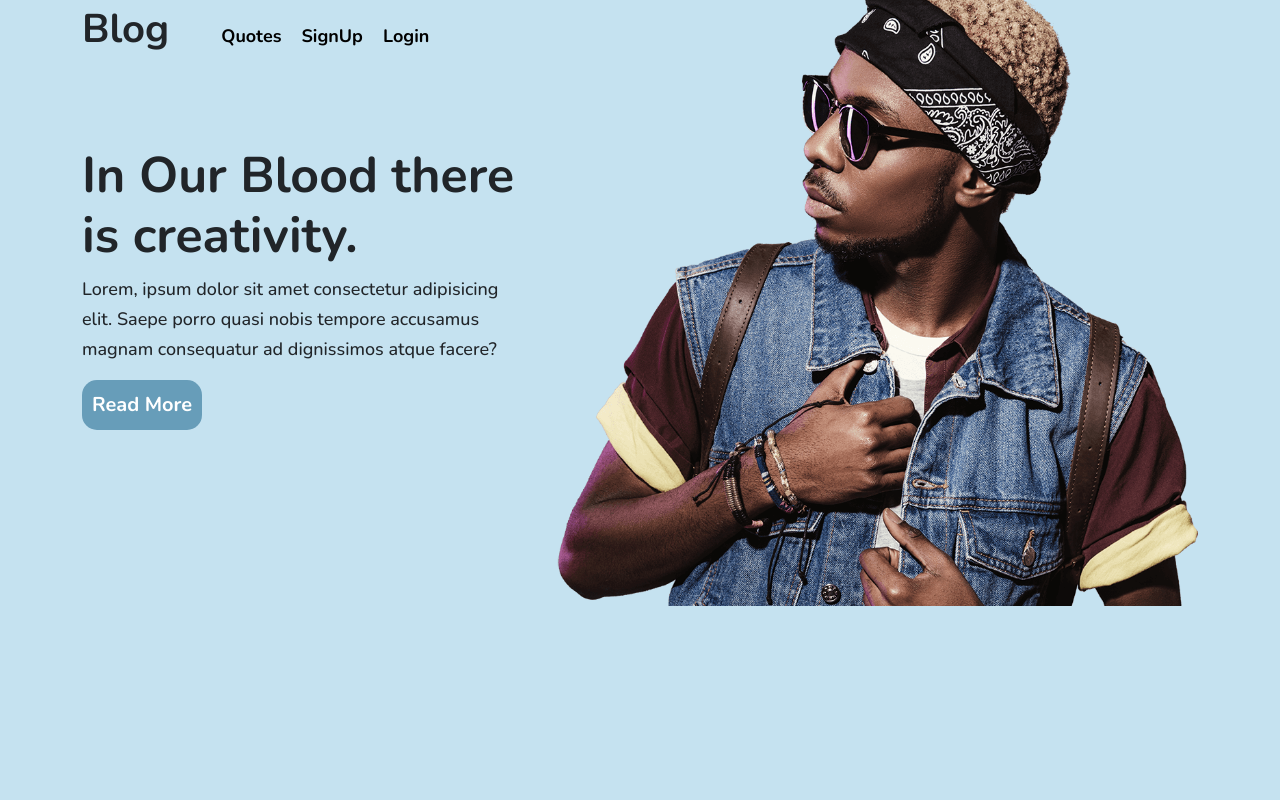
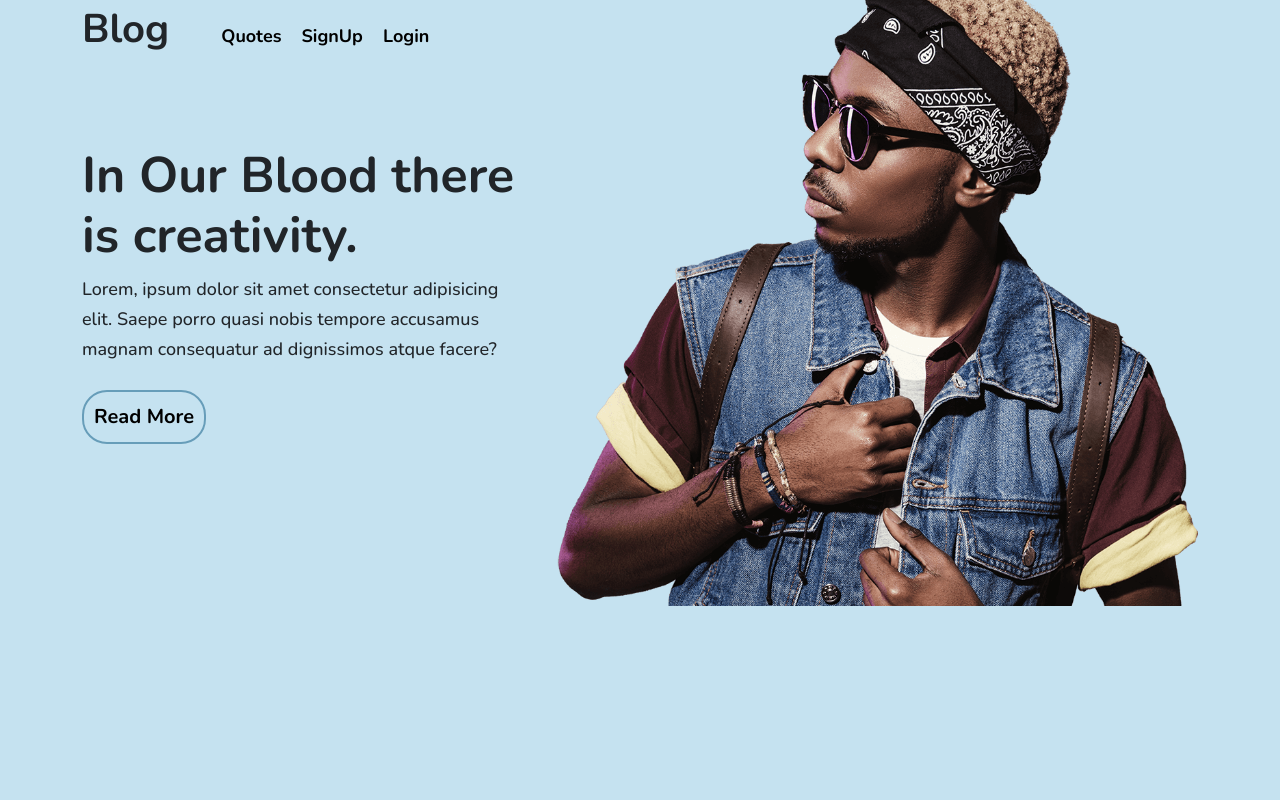
Before and after one commit to Marcos8060/Blog, a Python web app: template app/templates/index.html in a window 1280 px wide. Run offline with Jinja, Linux system fonts and the light colour scheme; the template is opened without the code that fills it, so the values that code supplies are empty.

Commit message:
styled the read more button

```diff
--- a/app/static/style.css
+++ b/app/static/style.css
@@ -36,11 +36,17 @@ body{
     z-index: -1;
 }
 .btn1{
-    background-color: #679DB9;
-    color: white;
-    border: none;
+    background-color: transparent;
+    border: 2px solid #679DB9;
+    color: black;
     padding: 10px;
-    border-radius: 15px;
+    margin-top: 10px;
+    border-radius: 25px;
     font-weight: bold;
     font-size: 20px;
 }
+.btn1:hover{
+    background-color: #679DB9;
+    transition: 1s;
+    color: white;
+}
```
